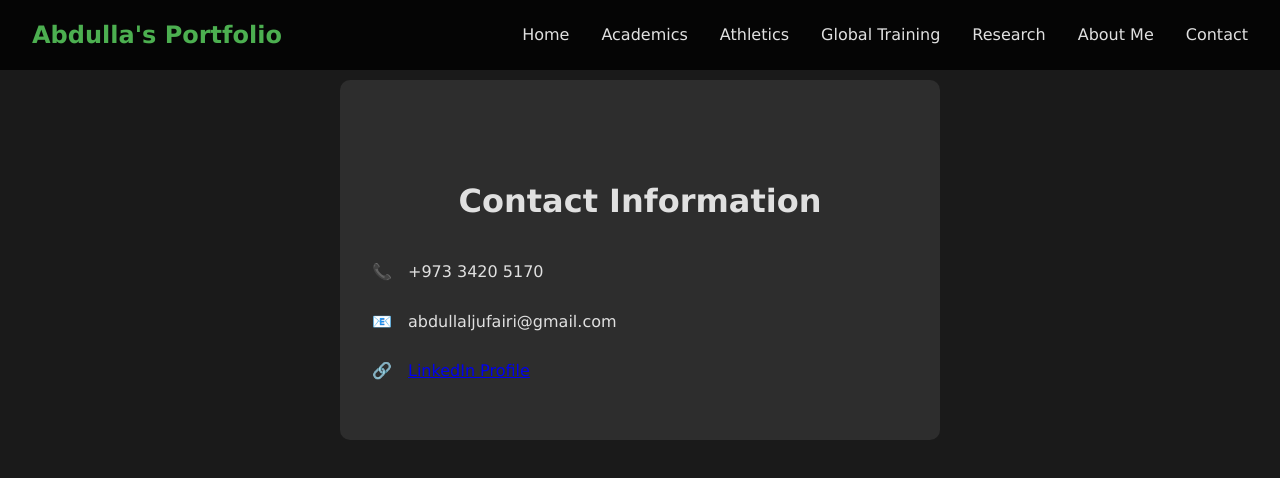
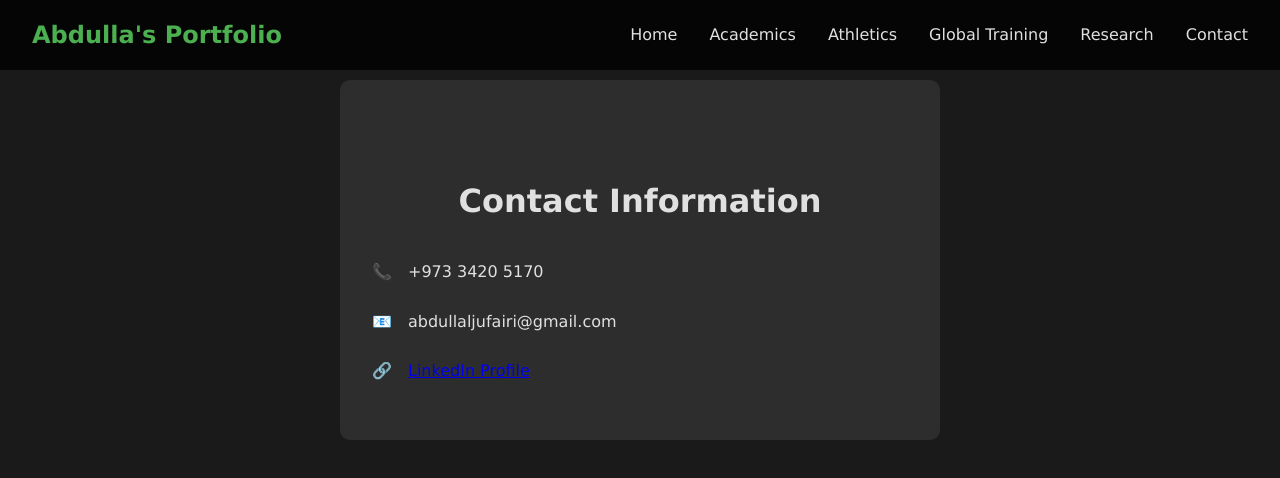
Before and after one commit to 7qfr/7qfr.github.io, a plain HTML site: page Abdulla_Portfolio/contact.html in a window 1280 px wide. Drawn offline with Linux system fonts and the light colour scheme.

Commit message:
Update contact.html

```diff
--- a/Abdulla_Portfolio/contact.html
+++ b/Abdulla_Portfolio/contact.html
@@ -17,7 +17,6 @@
         <li><a href="athletics.html">Athletics</a></li>
         <li><a href="global.html">Global Training</a></li>
         <li><a href="research.html">Research</a></li>
-        <li><a href="about.html">About Me</a></li>
         <li><a href="contact.html">Contact</a></li>
       </ul>
     </nav>
```
